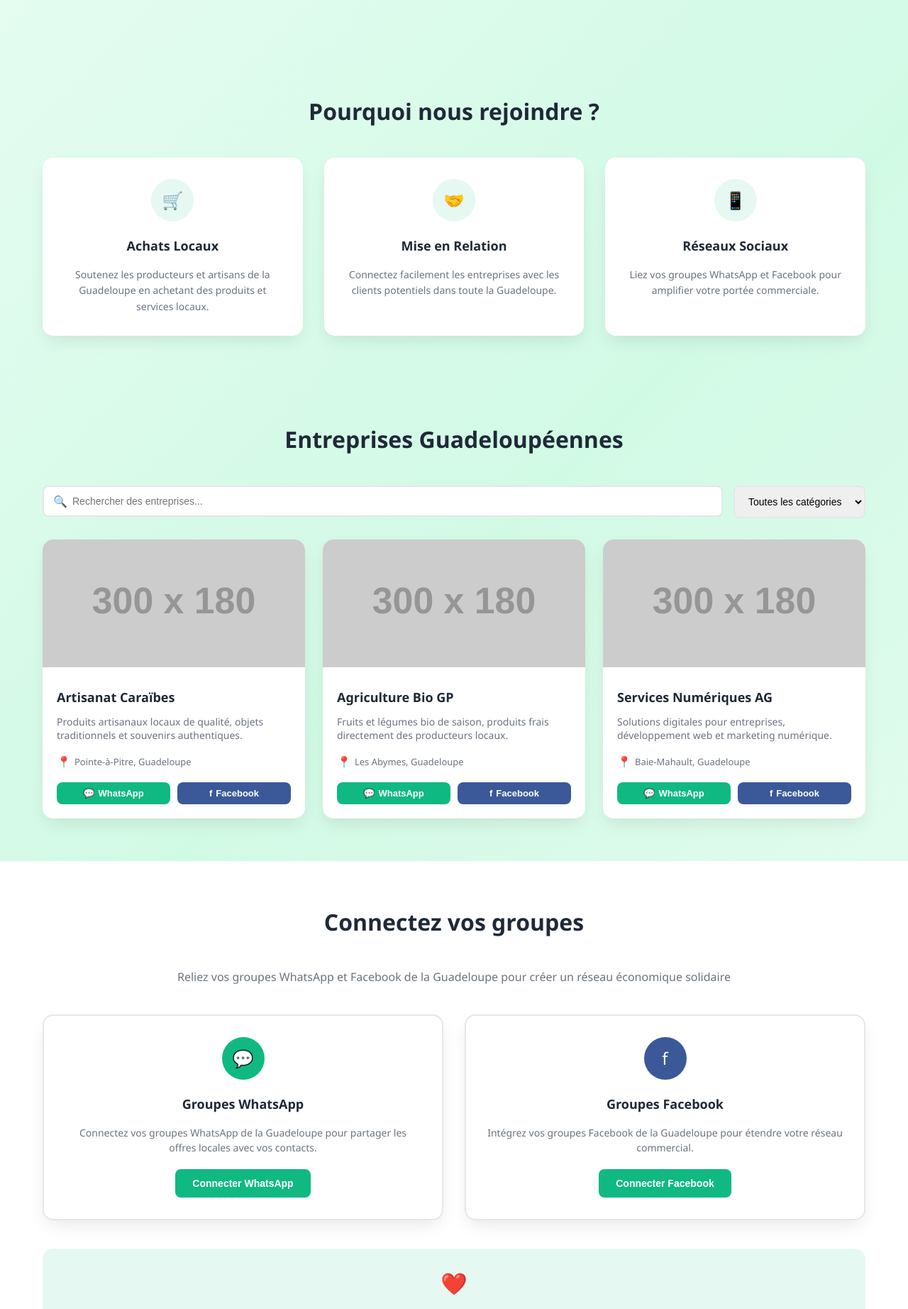
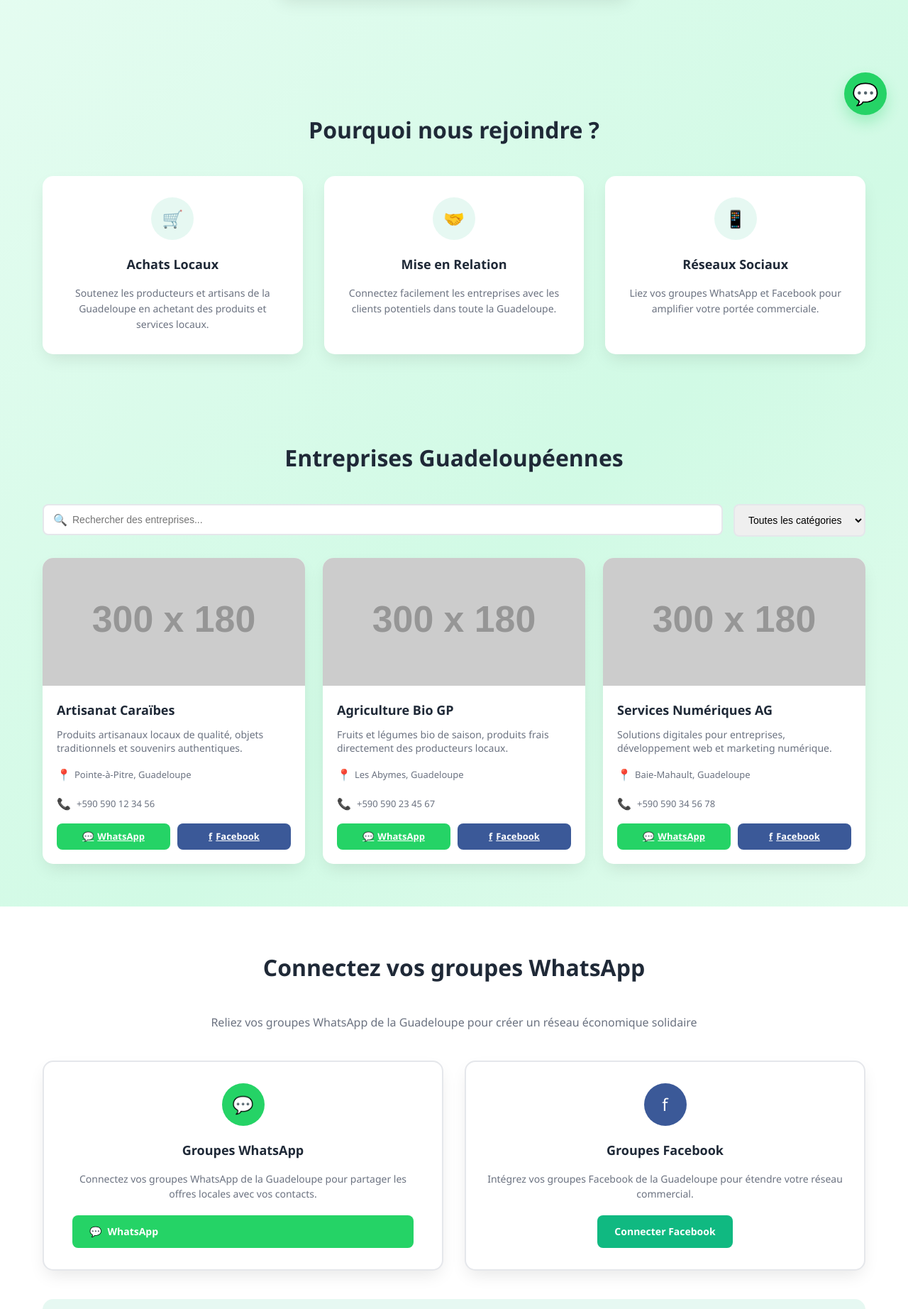
Before and after one commit to cipfarorudy/kawoukeravore, a plain HTML site: page index.html in a window 1280 px wide. Shown: the part 608-2452 px from the top of the page at 71% size. Drawn offline with Linux system fonts and the light colour scheme; placeholder pictures from the web are drawn by us.

Commit message:
2e version "kawoukeravore"

````diff
--- a/index.html
+++ b/index.html
@@ -1,3 +1,4 @@
+```html
 <!DOCTYPE html>
 <html lang="fr">
 <head>
@@ -11,6 +12,8 @@
         :root {
             --primary: #10b981;
             --primary-dark: #059669;
+            --whatsapp: #25D366;
+            --whatsapp-dark: #128C7E;
             --secondary: #f59e0b;
             --dark: #1f2937;
             --light: #f9fafb;
@@ -171,6 +174,18 @@
         .btn-outline:hover {
             background: var(--primary);
             color: white;
+        }
+
+        .btn-whatsapp {
+            background: var(--whatsapp);
+            color: white;
+            display: flex;
+            align-items: center;
+            gap: 8px;
+        }
+
+        .btn-whatsapp:hover {
+            background: var(--whatsapp-dark);
         }
 
         .map-container {
@@ -354,6 +369,19 @@
             font-size: 16px;
         }
 
+        .business-contact {
+            display: flex;
+            align-items: center;
+            color: var(--gray);
+            font-size: 13px;
+            margin-bottom: 15px;
+        }
+
+        .contact-icon {
+            margin-right: 5px;
+            font-size: 16px;
+        }
+
         .business-actions {
             display: flex;
             gap: 10px;
@@ -374,12 +402,12 @@
         }
 
         .whatsapp-btn {
-            background: var(--primary);
+            background: var(--whatsapp);
             color: white;
         }
 
         .whatsapp-btn:hover {
-            background: var(--primary-dark);
+            background: var(--whatsapp-dark);
         }
 
         .facebook-btn {
@@ -426,7 +454,7 @@
         }
 
         .whatsapp-icon {
-            background: var(--primary);
+            background: var(--whatsapp);
         }
 
         .facebook-icon {
@@ -471,6 +499,31 @@
             color: var(--gray);
             font-size: 14px;
             line-height: 1.6;
+        }
+
+        /* WhatsApp Floating Button */
+        .whatsapp-float {
+            position: fixed;
+            bottom: 30px;
+            right: 30px;
+            background: var(--whatsapp);
+            color: white;
+            width: 60px;
+            height: 60px;
+            border-radius: 50%;
+            display: flex;
+            align-items: center;
+            justify-content: center;
+            font-size: 30px;
+            box-shadow: 0 10px 20px rgba(37, 211, 102, 0.3);
+            z-index: 1000;
+            transition: all 0.3s ease;
+            text-decoration: none;
+        }
+
+        .whatsapp-float:hover {
+            background: var(--whatsapp-dark);
+            transform: scale(1.1);
         }
 
         /* Footer */
@@ -542,6 +595,7 @@
                 flex-direction: column;
                 width: 100%;
                 text-align: center;
+                display: none;
             }
 
             .mobile-toggle {
@@ -565,6 +619,14 @@
 
             .search-box, .category-select {
                 width: 100%;
+            }
+
+            .whatsapp-float {
+                bottom: 20px;
+                right: 20px;
+                width: 50px;
+                height: 50px;
+                font-size: 24px;
             }
         }
     </style>
@@ -665,13 +727,17 @@
                             <span class="location-icon">📍</span>
                             Pointe-à-Pitre, Guadeloupe
                         </div>
+                        <div class="business-contact">
+                            <span class="contact-icon">📞</span>
+                            <span>+590 590 12 34 56</span>
+                        </div>
                         <div class="business-actions">
-                            <button class="action-btn whatsapp-btn">
+                            <a href="https://wa.me/590590123456" class="action-btn whatsapp-btn" target="_blank">
                                 <span>💬</span> WhatsApp
-                            </button>
-                            <button class="action-btn facebook-btn">
+                            </a>
+                            <a href="https://facebook.com/artisanatcaribes" class="action-btn facebook-btn" target="_blank">
                                 <span>f</span> Facebook
-                            </button>
+                            </a>
                         </div>
                     </div>
                 </div>
@@ -686,13 +752,17 @@
                             <span class="location-icon">📍</span>
                             Les Abymes, Guadeloupe
                         </div>
+                        <div class="business-contact">
+                            <span class="contact-icon">📞</span>
+                            <span>+590 590 23 45 67</span>
+                        </div>
                         <div class="business-actions">
-                            <button class="action-btn whatsapp-btn">
+                            <a href="https://wa.me/590590234567" class="action-btn whatsapp-btn" target="_blank">
                                 <span>💬</span> WhatsApp
-                            </button>
-                            <button class="action-btn facebook-btn">
+                            </a>
+                            <a href="https://facebook.com/agriculturebiogp" class="action-btn facebook-btn" target="_blank">
                                 <span>f</span> Facebook
-                            </button>
+                            </a>
                         </div>
                     </div>
                 </div>
@@ -707,13 +777,17 @@
                             <span class="location-icon">📍</span>
                             Baie-Mahault, Guadeloupe
                         </div>
+                        <div class="business-contact">
+                            <span class="contact-icon">📞</span>
+                            <span>+590 590 34 56 78</span>
+                        </div>
                         <div class="business-actions">
-                            <button class="action-btn whatsapp-btn">
+                            <a href="https://wa.me/590590345678" class="action-btn whatsapp-btn" target="_blank">
                                 <span>💬</span> WhatsApp
-                            </button>
-                            <button class="action-btn facebook-btn">
+                            </a>
+                            <a href="https://facebook.com/servicesnumag" class="action-btn facebook-btn" target="_blank">
                                 <span>f</span> Facebook
-                            </button>
+                            </a>
                         </div>
                     </div>
                 </div>
@@ -724,9 +798,9 @@
     <!-- Connect Section -->
     <section class="connect" id="connecter">
         <div class="container">
-            <h2 class="section-title">Connectez vos groupes</h2>
+            <h2 class="section-title">Connectez vos groupes WhatsApp</h2>
             <p style="text-align: center; color: var(--gray); margin-bottom: 40px;">
-                Reliez vos groupes WhatsApp et Facebook de la Guadeloupe pour créer un réseau économique solidaire
+                Reliez vos groupes WhatsApp de la Guadeloupe pour créer un réseau économique solidaire
             </p>
 
             <div class="connect-grid">
@@ -734,14 +808,16 @@
                     <div class="connect-icon whatsapp-icon">💬</div>
                     <h3 class="connect-title">Groupes WhatsApp</h3>
                     <p class="connect-desc">Connectez vos groupes WhatsApp de la Guadeloupe pour partager les offres locales avec vos contacts.</p>
-                    <button class="btn">Connecter WhatsApp</button>
+                    <a href="https://wa.me/590590000000" class="btn btn-whatsapp" target="_blank">
+                        <span>💬</span> WhatsApp
+                    </a>
                 </div>
 
                 <div class="connect-card">
                     <div class="connect-icon facebook-icon">f</div>
                     <h3 class="connect-title">Groupes Facebook</h3>
                     <p class="connect-desc">Intégrez vos groupes Facebook de la Guadeloupe pour étendre votre réseau commercial.</p>
-                    <button class="btn">Connecter Facebook</button>
+                    <a href="https://facebook.com/kawoukeravoregp" class="btn" target="_blank">Connecter Facebook</a>
                 </div>
             </div>
 
@@ -773,8 +849,8 @@
                         <span>Guadeloupe, Antilles françaises</span>
                     </div>
                     <div class="contact-item">
-                        <span class="contact-icon">📞</span>
-                        <span>+590 590 XX XX XX</span>
+                        <span class="contact-icon">💬</span>
+                        <span>+590 590 12 34 56 (WhatsApp)</span>
                     </div>
                 </div>
 
@@ -785,6 +861,11 @@
             </div>
         </div>
     </footer>
+
+    <!-- WhatsApp Floating Button -->
+    <a href="https://wa.me/590590123456" class="whatsapp-float" target="_blank">
+        💬
+    </a>
 
     <script>
         // Simple navigation
@@ -827,7 +908,28 @@
                     navMenu.style.display = 'none';
                 }
             });
+
+            // Search functionality
+            const searchInput = document.querySelector('.search-box input');
+            if (searchInput) {
+                searchInput.addEventListener('input', function() {
+                    const searchTerm = this.value.toLowerCase();
+                    const businessCards = document.querySelectorAll('.business-card');
+
+                    businessCards.forEach(card => {
+                        const title = card.querySelector('.business-title').textContent.toLowerCase();
+                        const desc = card.querySelector('.business-desc').textContent.toLowerCase();
+
+                        if (title.includes(searchTerm) || desc.includes(searchTerm)) {
+                            card.style.display = 'block';
+                        } else {
+                            card.style.display = 'none';
+                        }
+                    });
+                });
+            }
         });
     </script>
 </body>
 </html>
+```
````
